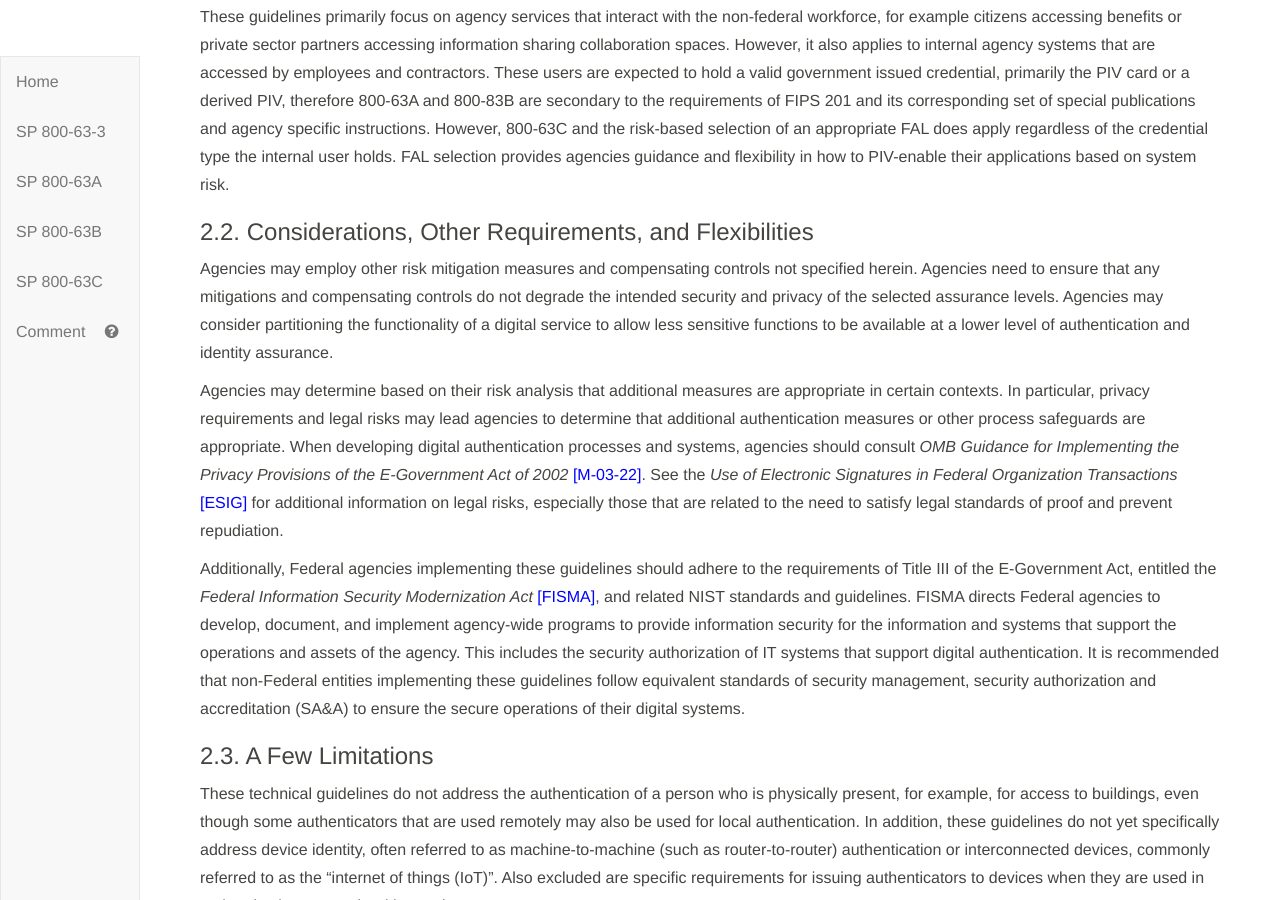
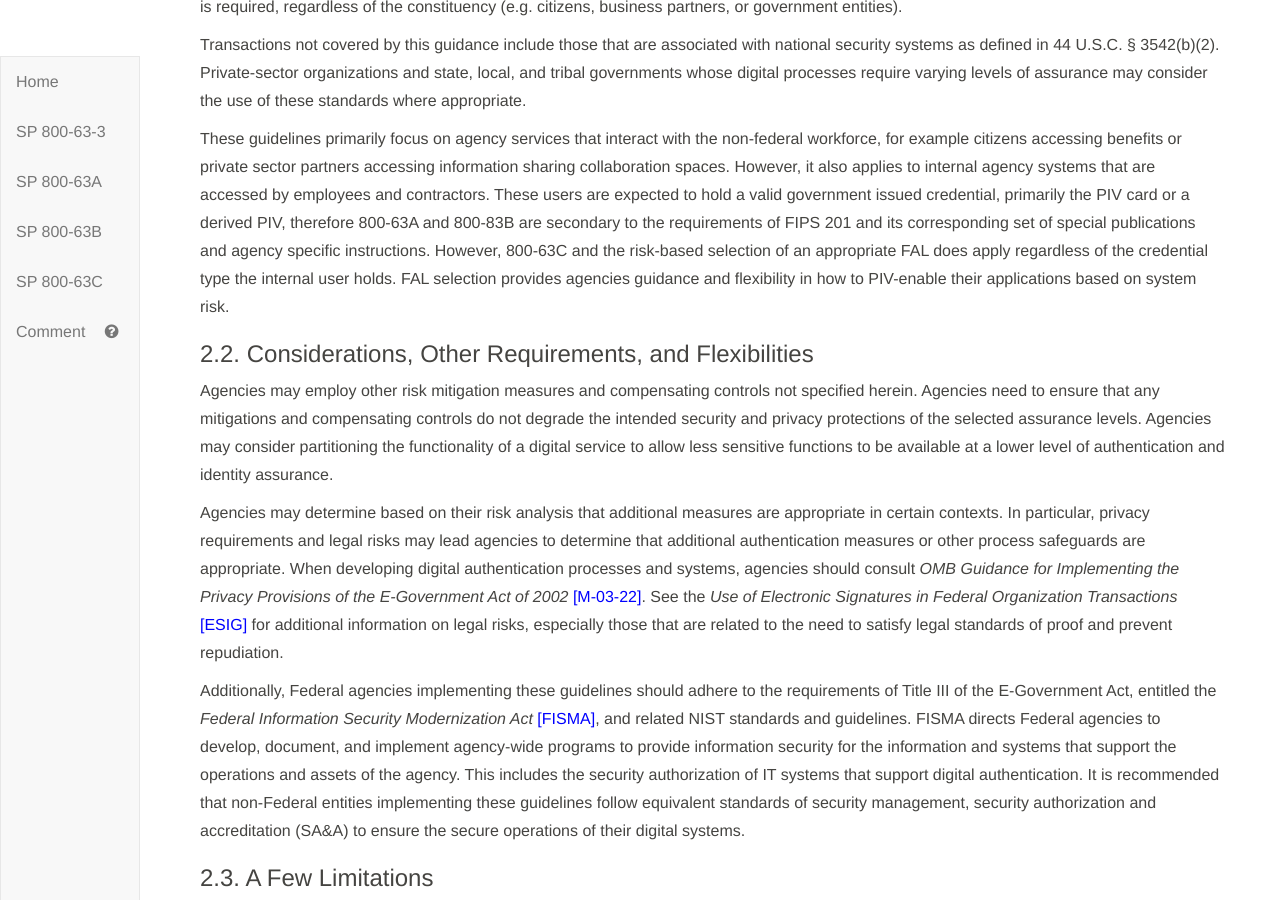
Before and after one commit to usnistgov/800-63-3, a Jekyll site: the page built from sp800-63-3/sec1_2_introduction.md, in a window 1280 px wide and 900 px high, scrolled down 2484 px. Built offline with Jekyll 4.4.1, drawn with Linux system fonts in a browser that asks for light colours; our own code applies the rules of GitHub Pages for plain Markdown files; some of the changed text lies outside the part shown.

Commit message:
Closes #796

```diff
--- a/sp800-63-3/sec1_2_introduction.md
+++ b/sp800-63-3/sec1_2_introduction.md
@@ -66,7 +68,7 @@ These guidelines primarily focus on agency services that interact with the non-f
 
 ### 2.2. Considerations, Other Requirements, and Flexibilities
 
-Agencies may employ other risk mitigation measures and compensating controls not specified herein. Agencies need to ensure that any mitigations and compensating controls do not degrade the intended security and privacy of the selected assurance levels. Agencies may consider partitioning the functionality of a digital service to allow less
+Agencies may employ other risk mitigation measures and compensating controls not specified herein. Agencies need to ensure that any mitigations and compensating controls do not degrade the intended security and privacy protections of the selected assurance levels. Agencies may consider partitioning the functionality of a digital service to allow less
 sensitive functions to be available at a lower level of authentication
 and identity assurance.
 
```
Also changed, not shown: other parts of sp800-63-3/sec1_2_introduction.md (+2 -0 lines).
